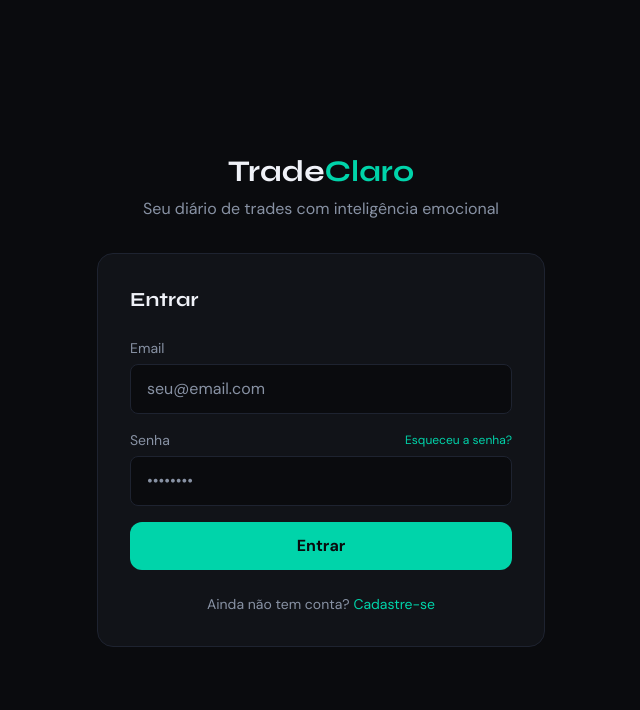
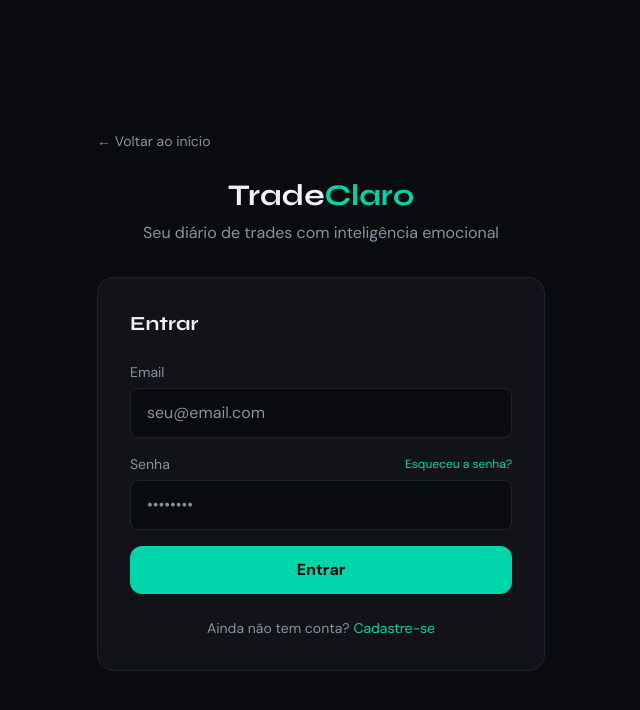
Before and after one commit to ghps2704/trade-claro, a React (Vite) app: page /login in a window 1280 px wide. Shown: the top 710 px of the page, without its empty margins (319-959 px from the left). Built offline with nearby package versions, Linux system fonts and the light colour scheme; no server answers.

Commit message:
Botão de voltar ao inicio na tela de login

```diff
--- a/src/pages/Login.tsx
+++ b/src/pages/Login.tsx
@@ -58,6 +58,12 @@ export default function Login() {
   return (
     <div className="min-h-screen bg-bg flex items-center justify-center p-4">
       <div className="w-full max-w-md">
+        <div className="mb-6">
+          <Link to="/" className="inline-flex items-center gap-1.5 text-text-secondary text-sm hover:text-text-primary transition-colors">
+            ← Voltar ao início
+          </Link>
+        </div>
+
         <div className="text-center mb-8">
           <h1 className="font-title text-3xl font-bold text-text-primary mb-2">
             Trade<span className="text-accent">Claro</span>
```
